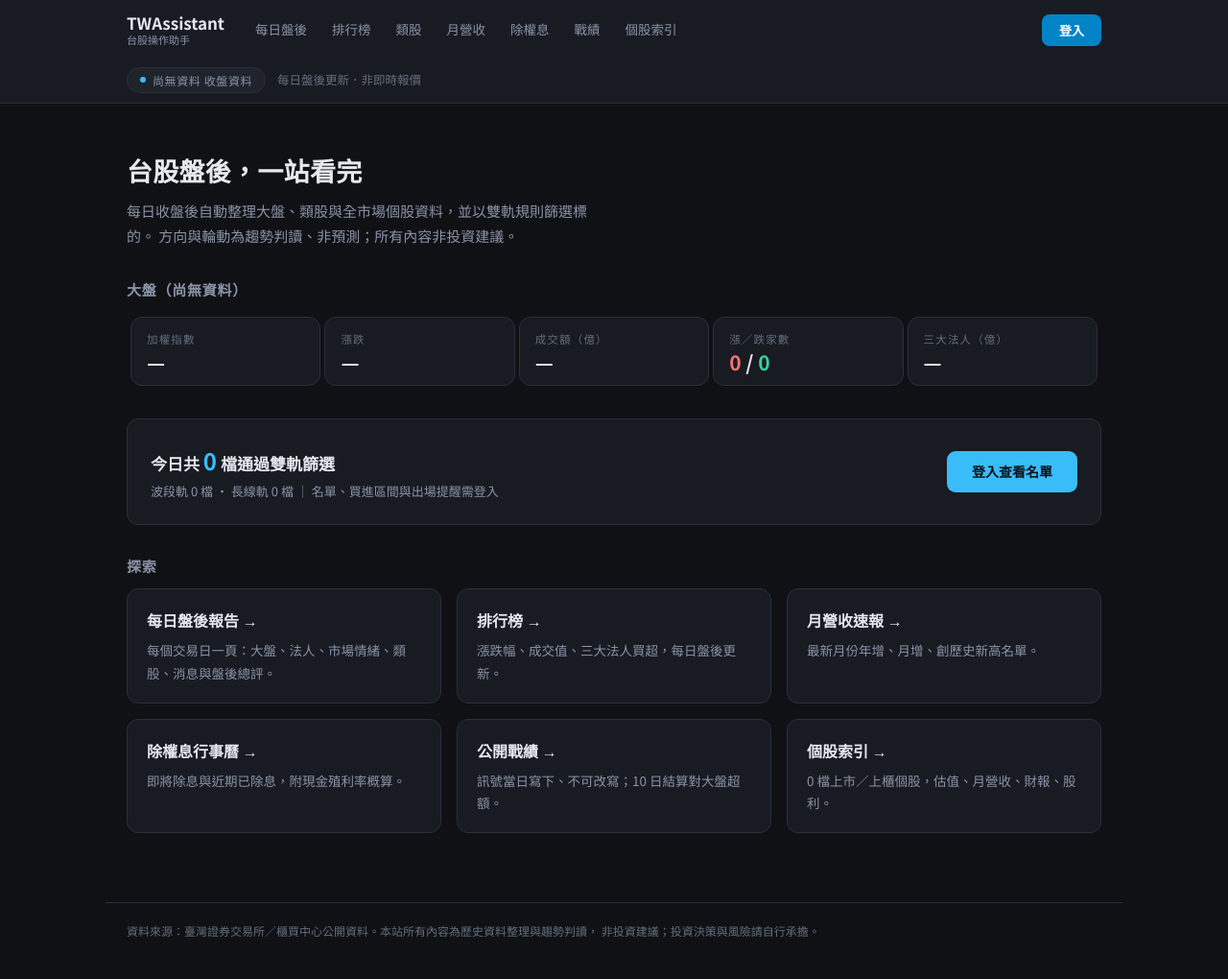
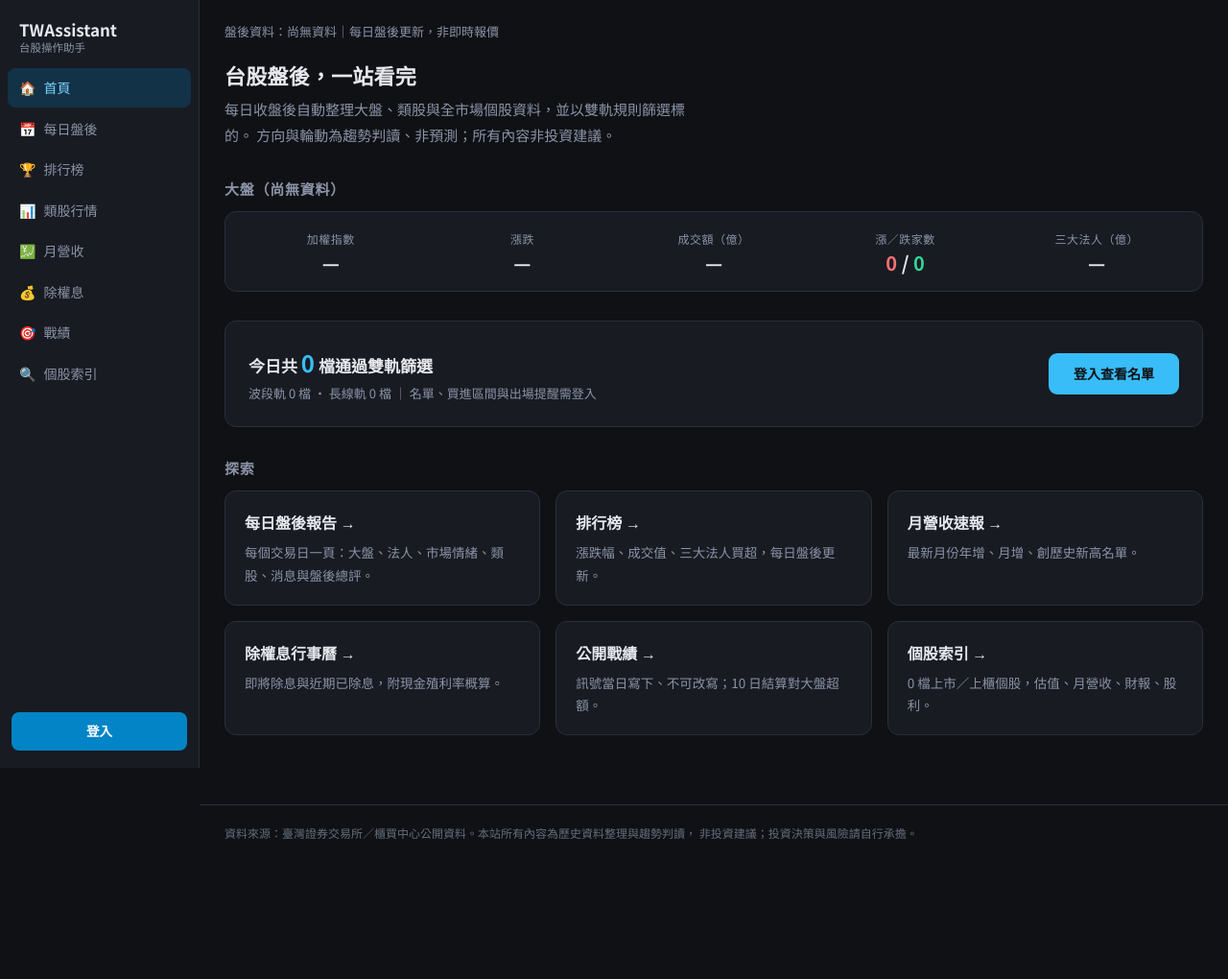
Before and after one commit to rocker0516/TWAssisant, a FastAPI app: page / in a window 1280 px wide. Shown: the whole page at 96% size. After the commit the page ends 874 px from the top, so only its background shows below. Run offline with FastAPI, Linux system fonts and the light colour scheme; data that the repository does not hold is empty; some libraries are stand-ins or nearby versions.

Commit message:
style(web): 公開頁改用 SPA 同款殼——左側欄＋指標橫排卡
上一輪只對齊 token 不夠，使用者要求版面也一致：
- 左側固定欄（208px panel＋edge 右框）：品牌雙行、emoji 導覽、
  active 態、底部登入鈕——與 SPA Layout.tsx 同構
- 指標磚改「單一寬卡、欄位橫排、標籤上數值下置中」＝總覽頁語彙
- 頁首改「標題＋盤後資料：日期」小字（拿掉膠囊 stamp）
- 窄螢幕側欄收成頂欄（橫向捲動導覽）
- 各頁首屏留白由 34px 收到 8px，對齊 SPA 密度

Co-Authored-By: Claude Fable 5 <noreply@anthropic.com>

```diff
--- a/backend/app/web/templates/auth_form.html
+++ b/backend/app/web/templates/auth_form.html
@@ -4,7 +4,7 @@
 {% block description %}TWAssistant 帳號{{ page_title }}。{% endblock %}
 {% block content %}
 
-<div style="max-width: 400px; margin: 48px auto 0;">
+<div style="max-width: 400px; margin: 24px auto 0;">
   <div class="tbl" style="padding: 30px 32px;">
     <h1 style="margin: 0 0 6px; font-size: 23px;">{{ heading }}</h1>
     {% if sub %}<p style="color: var(--ink-2); font-size: 13.5px; margin: 0 0 18px;">{{ sub }}</p>
--- a/backend/app/web/templates/base.html
+++ b/backend/app/web/templates/base.html
@@ -35,41 +35,55 @@
       font-family: var(--sans); font-size: 15px; line-height: 1.75;
     }
 
-    /* 頂欄：同 SPA sidebar 的 panel 材質（panel 底＋edge 邊線） */
-    header.site { background: var(--card); border-bottom: 1px solid var(--line); }
-    .shell { max-width: 1060px; margin: 0 auto; padding: 0 22px; }
-    .masthead { display: flex; align-items: center; gap: 20px; flex-wrap: wrap; padding: 13px 0; }
-    .masthead .brand {
-      color: var(--ink); text-decoration: none; line-height: 1.25;
+    /* 版面 = SPA 的殼：左側固定欄（w-52 panel）＋右側內容區。
+       登入前後唯一的殼差異是側欄項目（公開頁 vs 工具頁）與登入鈕。 */
+    .app { display: flex; min-height: 100vh; }
+    aside.side {
+      width: 208px; flex-shrink: 0; background: var(--card);
+      border-right: 1px solid var(--line);
+      display: flex; flex-direction: column; padding: 0 8px;
+      position: sticky; top: 0; height: 100vh; overflow-y: auto;
     }
-    .masthead .brand .t { font-size: 17px; font-weight: 700; display: block; }
-    .masthead .brand .s { font-size: 11px; color: var(--ink-2); display: block; }
-    .masthead nav { display: flex; gap: 2px; font-size: 13.5px; flex-wrap: wrap; }
-    .masthead nav a {
-      color: var(--ink-2); text-decoration: none; padding: 6px 12px; border-radius: 8px;
+    .side .brand { color: var(--ink); text-decoration: none; line-height: 1.3; padding: 20px 12px 14px; }
+    .side .brand .t { font-size: 17px; font-weight: 700; display: block; }
+    .side .brand .s { font-size: 11.5px; color: var(--ink-2); display: block; }
+    .side nav { display: flex; flex-direction: column; gap: 2px; font-size: 14px; }
+    .side nav a {
+      display: flex; align-items: center; gap: 8px;
+      color: var(--ink-2); text-decoration: none; padding: 8px 12px; border-radius: 8px;
       transition: color .15s, background .15s;
     }
-    .masthead nav a:hover { color: var(--ink); background: var(--card-2); }
-    .masthead nav a.active { color: var(--brand-2); background: rgba(12, 74, 110, .5); } /* = SPA bg-sky-900/50 text-sky-200 */
-    .masthead .login { margin-left: auto; }
-    .masthead .login a {
-      color: #fff; background: #0284C7; text-decoration: none; font-size: 13px;
-      font-weight: 700; padding: 7px 18px; border-radius: 8px; transition: background .15s;
+    .side nav a:hover { color: var(--ink); background: var(--card-2); }
+    .side nav a.active { color: var(--brand-2); background: rgba(12, 74, 110, .5); } /* = SPA bg-sky-900/50 text-sky-200 */
+    .side .login { margin-top: auto; padding: 14px 4px 18px; }
+    .side .login a {
+      display: block; text-align: center;
+      color: #fff; background: #0284C7; text-decoration: none; font-size: 13.5px;
+      font-weight: 700; padding: 8px 0; border-radius: 8px; transition: background .15s;
     }
-    .masthead .login a:hover { background: #0EA5E9; }
-    .dateline { display: flex; align-items: center; gap: 12px; padding: 8px 0 10px; font-size: 12.5px; color: var(--ink-3); }
-    .stamp {
-      display: inline-flex; align-items: center; gap: 7px;
-      color: var(--ink-2); border: 1px solid var(--line); background: var(--card-2);
-      border-radius: 999px; font-size: 12px; letter-spacing: .05em; padding: 2px 13px;
-      font-variant-numeric: tabular-nums; white-space: nowrap;
+    .side .login a:hover { background: #0EA5E9; }
+
+    .content { flex: 1; min-width: 0; }
+    main { max-width: 1120px; margin: 0 auto; padding: 20px 26px 72px; }
+    .dateline { font-size: 13px; color: var(--ink-2); margin: 2px 0 14px; }
+
+    /* 窄螢幕：側欄收成頂欄（品牌＋橫向捲動導覽） */
+    @media (max-width: 860px) {
+      .app { flex-direction: column; }
+      aside.side {
+        width: 100%; height: auto; position: static;
+        flex-direction: row; align-items: center; gap: 6px;
+        border-right: 0; border-bottom: 1px solid var(--line); padding: 0 10px;
       }
-    .stamp::before {
-      content: ""; width: 6px; height: 6px; border-radius: 50%; background: var(--brand);
+      .side .brand { padding: 12px 8px; }
+      .side .brand .s { display: none; }
+      .side nav { flex-direction: row; overflow-x: auto; flex: 1; }
+      .side nav a { white-space: nowrap; padding: 7px 10px; }
+      .side .login { margin: 0; padding: 8px 4px; }
+      .side .login a { padding: 7px 14px; }
     }
 
-    main { max-width: 1060px; margin: 0 auto; padding: 12px 22px 72px; }
-    h1 { font-size: 27px; font-weight: 900; letter-spacing: .01em; margin: 28px 0 6px; }
+    h1 { font-size: 22px; font-weight: 700; letter-spacing: .01em; margin: 4px 0 4px; }
     h2 { font-size: 15px; font-weight: 700; letter-spacing: .05em; margin: 30px 0 10px; color: var(--ink-2); }
 
     /* ── 卡片：同 SPA 的 rounded-xl＋edge 邊框，hover 只變邊色（不浮起） ── */
@@ -85,18 +99,14 @@
     .boards .tbl { border: 0; border-radius: 0; background: none; }
     .boards .tbl:hover { transform: none; box-shadow: none; }
 
-    /* 統計磚（個股頁行情） */
+    /* 指標列：同 SPA 總覽——一張寬卡、欄位橫排、標籤上／數值下、置中 */
     .stats {
-      display: grid; grid-template-columns: repeat(auto-fit, minmax(140px, 1fr));
-      padding: 4px; gap: 4px; background: none; border: 0;
+      display: grid; grid-template-columns: repeat(auto-fit, minmax(128px, 1fr));
+      padding: 15px 10px 13px; gap: 6px 0;
     }
-    .stat {
-      background: var(--card); border: 1px solid var(--line); border-radius: 12px;
-      padding: 12px 16px 10px; transition: border-color .15s;
-    }
-    .stat:hover { border-color: var(--line-2); }
-    .stat .k { font-size: 11.5px; color: var(--ink-3); letter-spacing: .1em; }
-    .stat .v { font-size: 21px; font-weight: 700; font-variant-numeric: tabular-nums; line-height: 1.35; }
+    .stat { background: none; border: 0; padding: 2px 10px; text-align: center; }
+    .stat .k { font-size: 12px; color: var(--ink-2); letter-spacing: .04em; }
+    .stat .v { font-size: 20px; font-weight: 700; font-variant-numeric: tabular-nums; line-height: 1.45; }
 
     table { border-collapse: collapse; width: 100%; font-size: 14px; }
     th, td { text-align: right; padding: 8px 16px; border-bottom: 1px solid var(--line); white-space: nowrap; }
@@ -130,7 +140,7 @@
     }
 
     footer.site {
-      max-width: 1060px; margin: 0 auto; padding: 18px 22px 40px;
+      max-width: 1120px; margin: 0 auto; padding: 18px 26px 40px;
       border-top: 1px solid var(--line);
       font-size: 12px; color: var(--ink-3);
     }
@@ -138,35 +148,33 @@
 </head>
 <body>
   {% set path = request.url.path %}
-  <header class="site">
-    <div class="shell">
-      <div class="masthead">
+  <div class="app">
+    <aside class="side">
       <a class="brand" href="/"><span class="t">TWAssistant</span><span class="s">台股操作助手</span></a>
       <nav>
-          <a href="/daily" class="{{ 'active' if path.startswith('/daily') }}">每日盤後</a>
-          <a href="/rankings" class="{{ 'active' if path.startswith('/rankings') }}">排行榜</a>
-          <a href="/sectors" class="{{ 'active' if path.startswith('/sectors') }}">類股</a>
-          <a href="/revenue" class="{{ 'active' if path.startswith('/revenue') }}">月營收</a>
-          <a href="/dividends" class="{{ 'active' if path.startswith('/dividends') }}">除權息</a>
-          <a href="/track-record" class="{{ 'active' if path.startswith('/track-record') }}">戰績</a>
-          <a href="/stocks" class="{{ 'active' if path.startswith('/stock') }}">個股索引</a>
+        <a href="/" class="{{ 'active' if path == '/' }}"><span>🏠</span>首頁</a>
+        <a href="/daily" class="{{ 'active' if path.startswith('/daily') }}"><span>📅</span>每日盤後</a>
+        <a href="/rankings" class="{{ 'active' if path.startswith('/rankings') }}"><span>🏆</span>排行榜</a>
+        <a href="/sectors" class="{{ 'active' if path.startswith('/sectors') }}"><span>📊</span>類股行情</a>
+        <a href="/revenue" class="{{ 'active' if path.startswith('/revenue') }}"><span>💹</span>月營收</a>
+        <a href="/dividends" class="{{ 'active' if path.startswith('/dividends') }}"><span>💰</span>除權息</a>
+        <a href="/track-record" class="{{ 'active' if path.startswith('/track-record') }}"><span>🎯</span>戰績</a>
+        <a href="/stocks" class="{{ 'active' if path.startswith('/stock') }}"><span>🔍</span>個股索引</a>
       </nav>
-        <span class="login"><a href="/login">登入</a></span>
-      </div>
+      <div class="login"><a href="/login">登入</a></div>
+    </aside>
+    <div class="content">
+      <main>
         {% if cutoff %}
-      <div class="dateline">
-        <span class="stamp">{{ cutoff }} 收盤資料</span>
-        <span>每日盤後更新．非即時報價</span>
-      </div>
+        <div class="dateline">盤後資料：{{ cutoff }}｜每日盤後更新，非即時報價</div>
         {% endif %}
-    </div>
-  </header>
-  <main>
         {% block content %}{% endblock %}
       </main>
       <footer class="site">
         資料來源：臺灣證券交易所／櫃買中心公開資料。本站所有內容為歷史資料整理與趨勢判讀，
         非投資建議；投資決策與風險請自行承擔。
       </footer>
+    </div>
+  </div>
 </body>
 </html>
--- a/backend/app/web/templates/daily.html
+++ b/backend/app/web/templates/daily.html
@@ -3,7 +3,7 @@
 {% block description %}{{ day.isoformat() }} 台股盤後：加權指數、成交額、漲跌家數、三大法人、類股強弱與重要消息。{% endblock %}
 {% block content %}
 
-<div style="display: flex; align-items: baseline; gap: 14px; flex-wrap: wrap; margin-top: 34px;">
+<div style="display: flex; align-items: baseline; gap: 14px; flex-wrap: wrap; margin-top: 8px;">
   <h1 style="margin: 0;">{{ day.isoformat() }} 盤後報告</h1>
   <span style="display: flex; gap: 6px; font-size: 13px;">
     {% if prev_day %}<a class="code" href="/daily/{{ prev_day.isoformat() }}"
--- a/backend/app/web/templates/dividends.html
+++ b/backend/app/web/templates/dividends.html
@@ -3,7 +3,7 @@
 {% block description %}台股除權息行事曆：即將除息與近期已除息個股，現金／股票股利、發放日與現金殖利率。{% endblock %}
 {% block content %}
 
-<h1 style="margin-top: 34px;">除權息行事曆</h1>
+<h1 style="margin-top: 8px;">除權息行事曆</h1>
 <p style="color: var(--ink-2); font-size: 15px; max-width: 62ch; margin: 0 0 22px;">
   以現金股利除息交易日排列；殖利率＝該期現金股利 ÷ 最新收盤，僅供概算。
 </p>
--- a/backend/app/web/templates/home.html
+++ b/backend/app/web/templates/home.html
@@ -3,7 +3,7 @@
 {% block description %}台股每日盤後：大盤狀態、類股強弱、排行榜、全市場個股資料。雙軌選股工具，資料取自證交所／櫃買中心官方開放資料。{% endblock %}
 {% block content %}
 
-<h1 style="margin-top: 34px;">台股盤後，一站看完</h1>
+<h1 style="margin-top: 8px;">台股盤後，一站看完</h1>
 <p style="color: var(--ink-2); font-size: 15px; max-width: 60ch; margin: 0 0 22px;">
   每日收盤後自動整理大盤、類股與全市場個股資料，並以雙軌規則篩選標的。
   方向與輪動為趨勢判讀、非預測；所有內容非投資建議。
--- a/backend/app/web/templates/revenue.html
+++ b/backend/app/web/templates/revenue.html
@@ -3,7 +3,7 @@
 {% block description %}台股月營收速報：最新月份年增率、月增率、營收規模排行與創歷史新高名單。{% endblock %}
 {% block content %}
 
-<div style="display: flex; align-items: baseline; gap: 14px; flex-wrap: wrap; margin-top: 34px;">
+<div style="display: flex; align-items: baseline; gap: 14px; flex-wrap: wrap; margin-top: 8px;">
   <h1 style="margin: 0;">月營收速報{% if ym %}<span style="font-size: 17px; color: var(--ink-2); font-weight: 500;">　{{ cutoff }}・已公布 {{ n_reported }} 家</span>{% endif %}</h1>
   {% if ym %}
   <span style="display: flex; gap: 6px; font-size: 13px;">
--- a/backend/app/web/templates/sector.html
+++ b/backend/app/web/templates/sector.html
@@ -3,7 +3,7 @@
 {% block description %}{{ sector.name }} 類股：強弱分數、輪動階段與全部成分股收盤行情，每日盤後更新。{% endblock %}
 {% block content %}
 
-<div style="display: flex; align-items: baseline; gap: 14px; flex-wrap: wrap; margin-top: 34px;">
+<div style="display: flex; align-items: baseline; gap: 14px; flex-wrap: wrap; margin-top: 8px;">
   <h1 style="margin: 0;">{{ sector.name }}</h1>
   <a class="code" href="/sectors" style="font-size: 13px; border: 1px solid var(--line); border-radius: 7px; padding: 3px 12px;">← 全部類股</a>
 </div>
--- a/backend/app/web/templates/sectors.html
+++ b/backend/app/web/templates/sectors.html
@@ -3,7 +3,7 @@
 {% block description %}台股類股行情總表：強弱分數、短長線方向、輪動階段、動能、成交佔比與法人動向，每日盤後更新。{% endblock %}
 {% block content %}
 
-<h1 style="margin-top: 34px;">類股行情</h1>
+<h1 style="margin-top: 8px;">類股行情</h1>
 <p style="color: var(--ink-2); font-size: 15px; max-width: 64ch; margin: 0 0 22px;">
   強弱分數＝動能／基本面／技術三維綜合（0~100）；方向與輪動為趨勢判讀、非預測。點類股名可看成分股。
 </p>
--- a/backend/app/web/templates/track_record.html
+++ b/backend/app/web/templates/track_record.html
@@ -3,7 +3,7 @@
 {% block description %}TWAssistant 波段軌公開戰績：訊號當日寫下、不可改寫；10 日內高點碰 +10% 命中率與相對大盤超額報酬。{% endblock %}
 {% block content %}
 
-<h1 style="margin-top: 34px;">公開戰績（波段軌）</h1>
+<h1 style="margin-top: 8px;">公開戰績（波段軌）</h1>
 <p style="color: var(--ink-2); font-size: 15px; max-width: 66ch; margin: 0 0 8px;">
   每檔訊號在<strong style="color: var(--ink);">上榜當天</strong>寫入不可改寫的紀錄（append-only），
   10 個交易日後結算：期間高點是否碰到 +10%、10 日報酬相對大盤的超額。
--- a/backend/app/web/templates/verify.html
+++ b/backend/app/web/templates/verify.html
@@ -4,7 +4,7 @@
 {% block description %}TWAssistant Email 驗證。{% endblock %}
 {% block content %}
 
-<div style="max-width: 440px; margin: 56px auto 0;">
+<div style="max-width: 440px; margin: 28px auto 0;">
   <div class="tbl" style="padding: 34px 36px; text-align: center;">
     {% if ok %}
     <div style="font-size: 40px;">✓</div>
```
Lines whose indentation alone changed are shown as unchanged.
